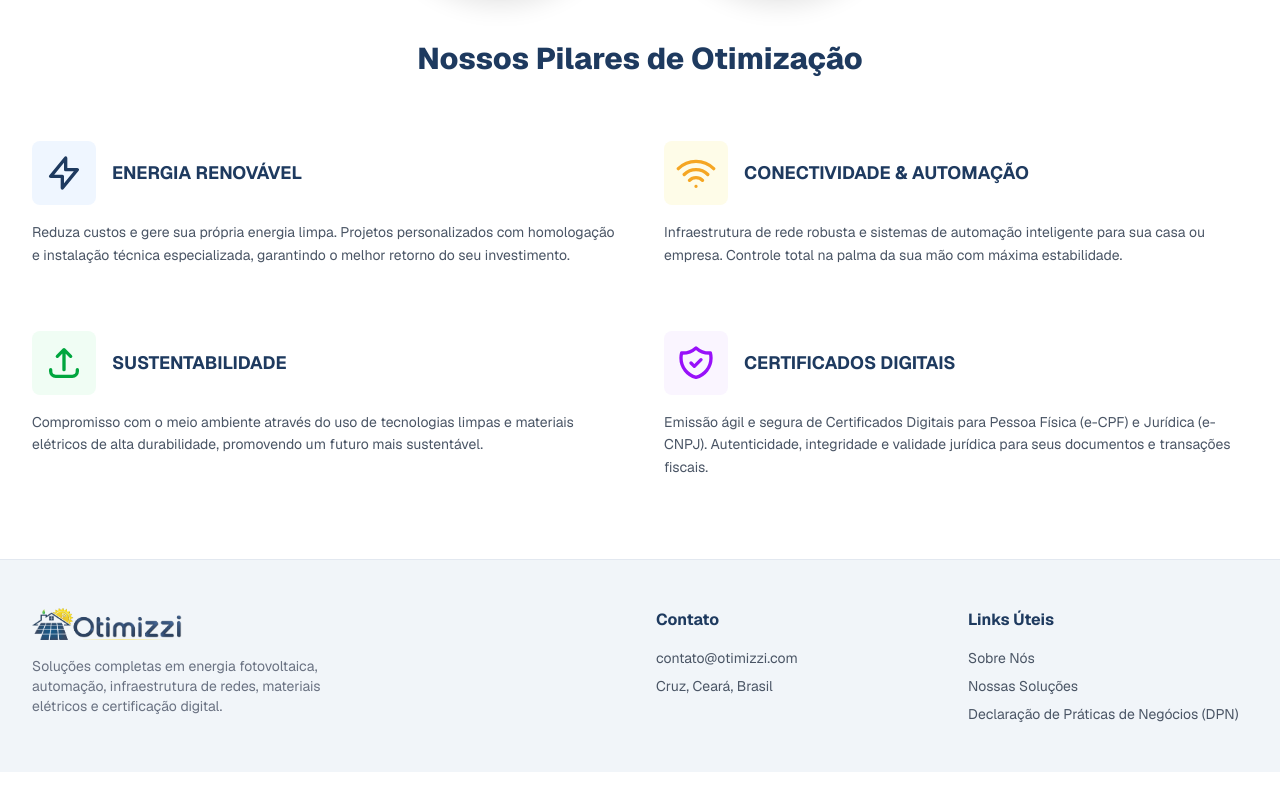
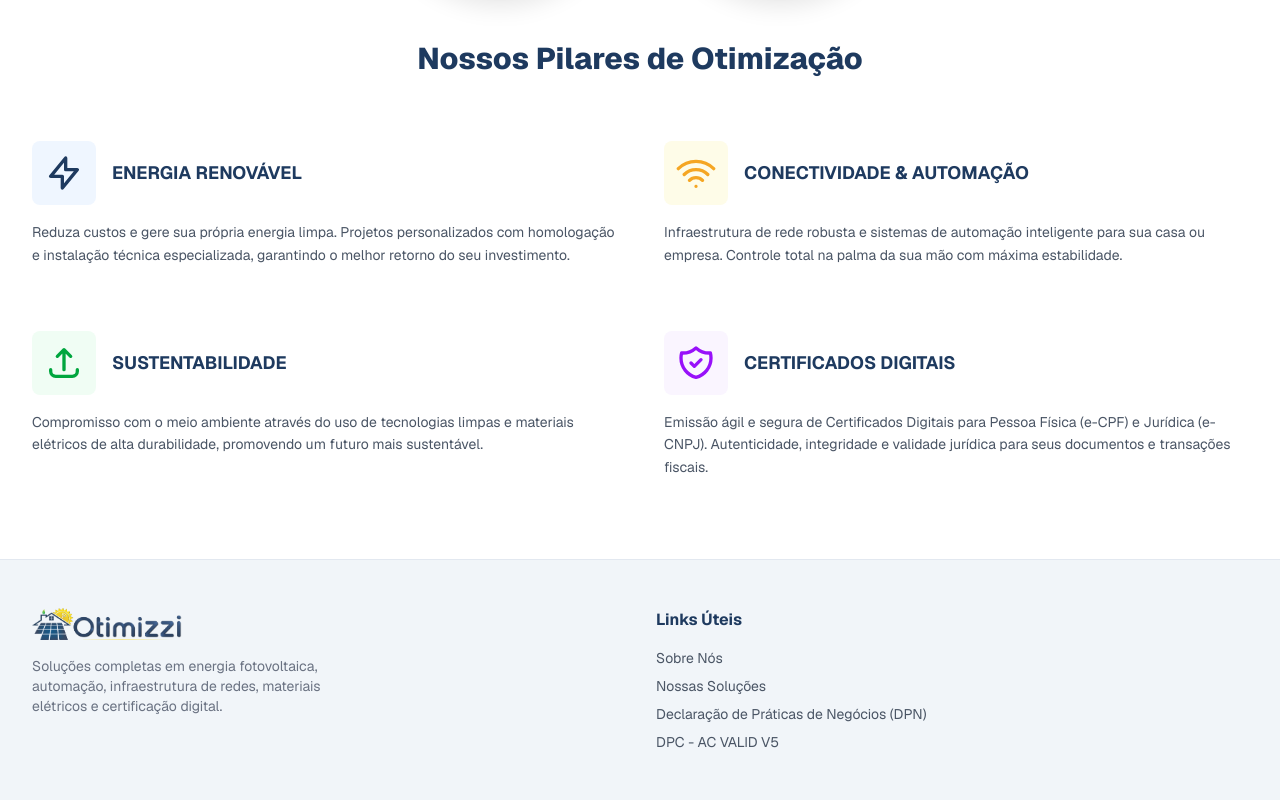
Before and after one commit to alexandrealbano/otimizzi-site, a Next.js app: page / in a window 1280 px wide. Shown: the part 832-1632 px from the top of the page. Before the commit the page ends 1604 px from the top, so only its background shows below. Built offline with nearby package versions, Linux system fonts and the light colour scheme.

Commit message:
feat: adiciona link para a DPC da AC Valid no rodape

```diff
--- a/app/page.tsx
+++ b/app/page.tsx
@@ -155,16 +155,12 @@ export default function Home() {
             </p>
           </div>
           <div>
-            <h4 className="font-bold text-[#1e3a5f] mb-4">Contato</h4>
-            <p className="text-sm text-gray-600 mb-2">contato@otimizzi.com</p>
-            <p className="text-sm text-gray-600">Cruz, Ceará, Brasil</p>
-          </div>
-          <div>
             <h4 className="font-bold text-[#1e3a5f] mb-4">Links Úteis</h4>
             <ul className="space-y-2 text-sm text-gray-600">
               <li><a href="#" className="hover:text-[#f5a623]">Sobre Nós</a></li>
               <li><a href="#solucoes" className="hover:text-[#f5a623]">Nossas Soluções</a></li>
-              {/* Link para o DPN adicionado aqui */}
+
+              {/* Link do DPN */}
               <li>
                 <a
                   href="/dpn.pdf"
@@ -175,6 +171,18 @@ export default function Home() {
                   Declaração de Práticas de Negócios (DPN)
                 </a>
               </li>
+
+              {/* Novo Link da DPC AC VALID adicionado aqui */}
+              <li>
+                <a
+                  href="/dpc-ac-validv5.pdf"
+                  target="_blank"
+                  rel="noopener noreferrer"
+                  className="hover:text-[#f5a623]"
+                >
+                  DPC - AC VALID V5
+                </a>
+              </li>
             </ul>
           </div>
         </div>
```
Also changed, not shown: 2 other files (tests, documents, lock files or other folders).
